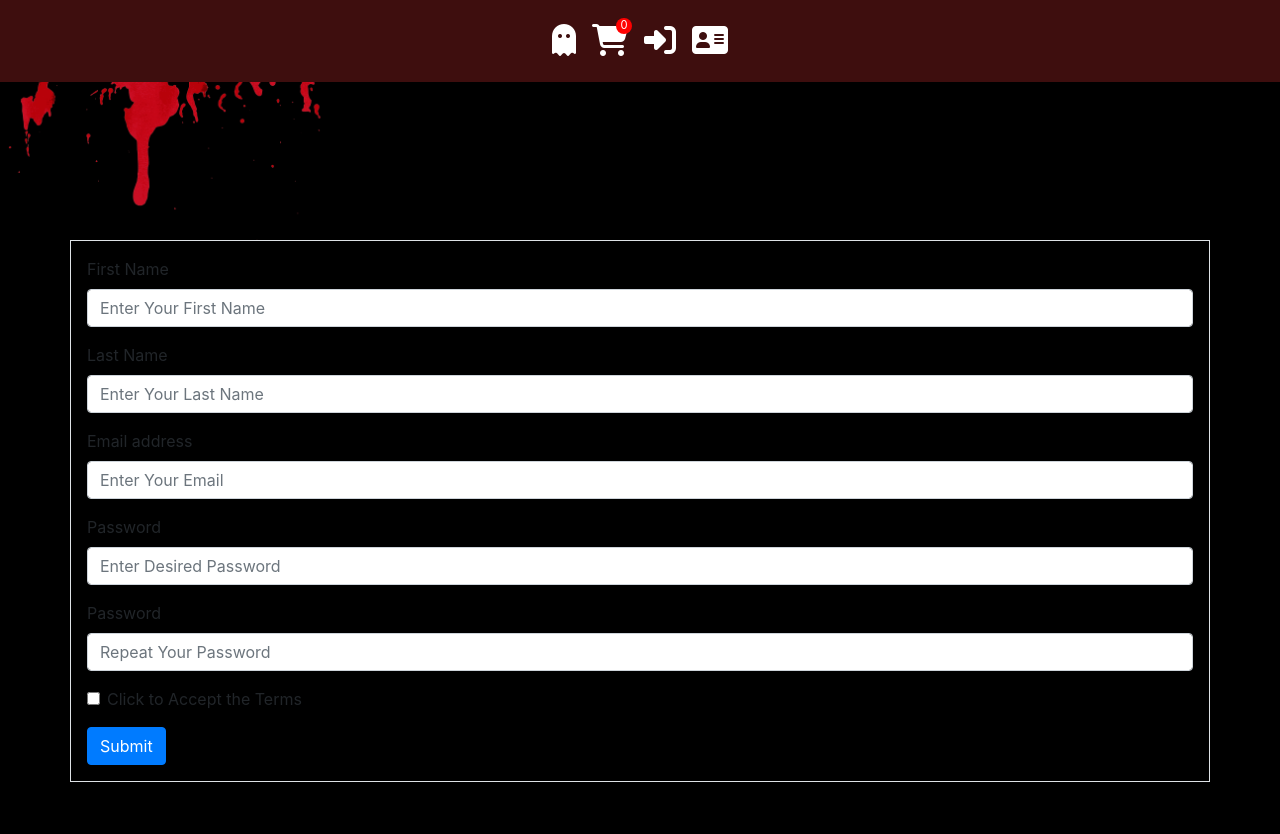
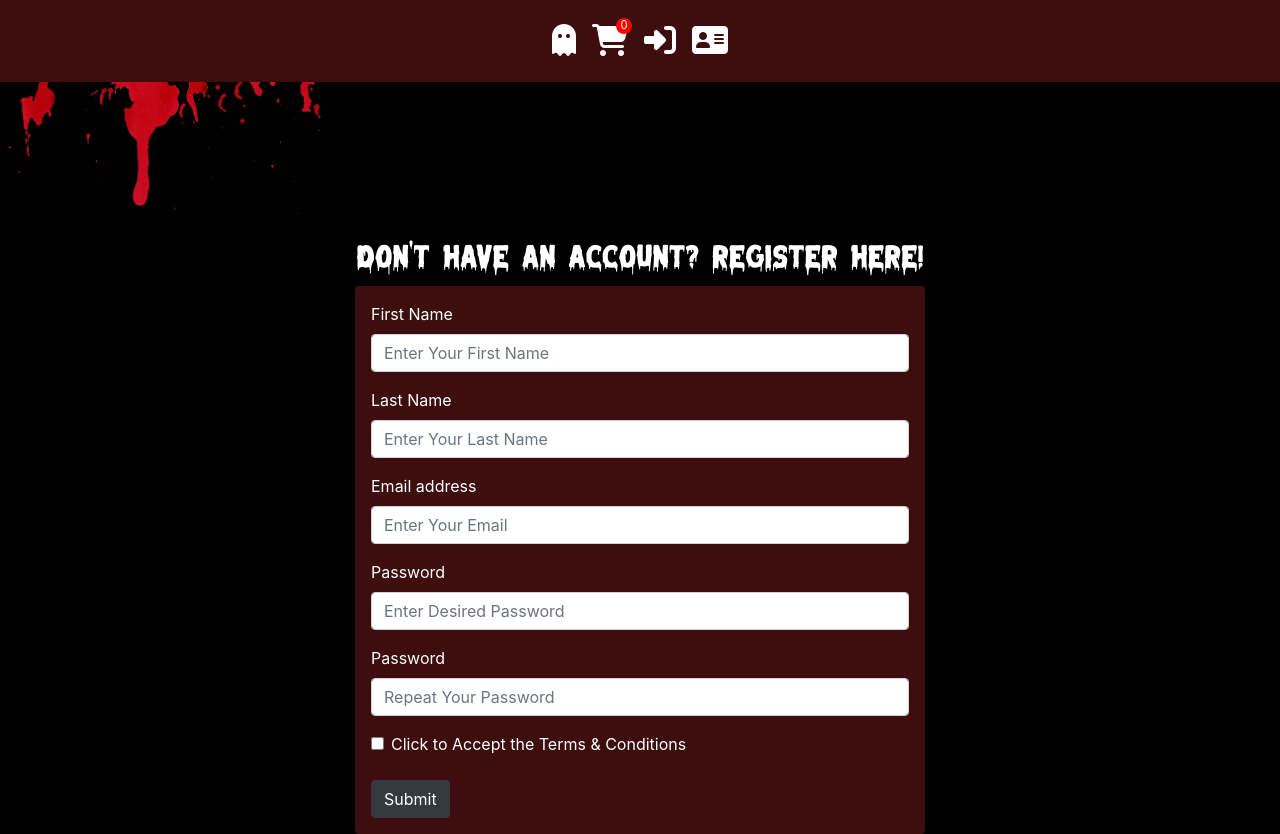
Before and after one commit to OdisseasKorovesis/React-Horror-Movie-Poster-Shop, a React (Create React App) app: page /registration in a window 1280 px wide. Before the commit the page ends 800 px from the top, so only its background shows below. Built offline with nearby package versions, Linux system fonts and the light colour scheme; no server answers.

Commit message:
presentational changes to the forms

```diff
--- /dev/null
+++ b/src/components/LoginForm/index.css
@@ -0,0 +1,8 @@
+.form-title {
+    font-family: 'Melted-Monster', cursive;
+    font-size: 2rem;
+}
+
+.form-body {
+    background-color: #3e0e0e;
+}
--- a/src/components/LoginForm/index.js
+++ b/src/components/LoginForm/index.js
@@ -1,4 +1,5 @@
-import {useForm} from 'react-hook-form';
+import { useForm } from 'react-hook-form';
+import './index.css'
 
 function LoginForm() {
     const { register, handleSubmit, errors } = useForm();
@@ -17,9 +18,9 @@ function LoginForm() {
         console.log(`Data submitted: ${JSON.stringify(data)}`);
 
         registeredUsers.forEach((user) => {
-            if(user.email === submittedEmail && user.password === submittedPassword) {
+            if (user.email === submittedEmail && user.password === submittedPassword) {
                 console.log("Succesful login!");
-            } else if(user.email === submittedEmail && user.password !== submittedPassword) {
+            } else if (user.email === submittedEmail && user.password !== submittedPassword) {
                 console.log("Wrong Password!");
             } else {
                 console.log("Cannot find account with specified email!")
@@ -28,20 +29,26 @@ function LoginForm() {
     }
 
     return (
-        <div className="container border p-3" onSubmit={handleSubmit(onSubmit)}>
-            <form >
+
+
+        <div className="container p-3" onSubmit={handleSubmit(onSubmit)}>
+            <h2 className="form-title h2 text-center mb-4 text-white">Log in to the Shop</h2>
+            <div class="row justify-content-center">
+                <form className=" form-body rounded col-6 p-3">
                     <div class="form-group">
-                    <label for="email">Email address</label>
-                    <input name="email" ref={register({ required: "Email is required"})} type="text" class="form-control" id="email" placeholder="Enter Your Email" />
+                        <label className="text-white" for="email">Email address</label>
+                        <input name="email" ref={register({ required: "Email is required" })} type="text" class="form-control" id="email" placeholder="Enter your Email" />
                         {errors.email && <p>{errors.email.message}</p>}
                     </div>
                     <div class="form-group">
-                    <label for="password">Password</label>
-                    <input name="password" ref={register({ required: "Password is required"})} type="password" class="form-control" id="password" placeholder="Enter Desired Password" />
+                        <label className="text-white" for="password">Password</label>
+                        <input name="password" ref={register({ required: "Password is required" })} type="password" class="form-control" id="password" placeholder="Enter your Password" />
                         {errors.password && <p>{errors.password.message}</p>}
                     </div>
-                <input type="submit" class="btn btn-primary mt-3" />
+                    <input type="submit" class="btn btn-dark mt-3" />
                 </form>
+            </div>
+
         </div>
     );
 };
--- /dev/null
+++ b/src/components/RegistrationForm/index.css
@@ -0,0 +1,8 @@
+.form-title {
+    font-family: 'Melted-Monster', cursive;
+    font-size: 2rem;
+}
+
+.form-body {
+    background-color: #3e0e0e;
+}
--- a/src/components/RegistrationForm/index.js
+++ b/src/components/RegistrationForm/index.js
@@ -1,5 +1,6 @@
 import { useForm } from "react-hook-form";
 import { useRef } from "react";
+import './index.css';
 
 function RegistrationForm() {
 
@@ -13,42 +14,46 @@ function RegistrationForm() {
     }
 
     return (
-        <div className="container border p-3" onSubmit={handleSubmit(onSubmit)}>
-            <form >
+        <div className="container" onSubmit={handleSubmit(onSubmit)}>
+            <h2 className="form-title text-white text-center">Don't Have an Account? Register Here!</h2>
+            <div className="row justify-content-center">
+                <form className="form-body p-3 rounded col-6">
                     <div class="form-group">
-                    <label for="firstName">First Name</label>
+                        <label for="firstName" className="text-white">First Name</label>
                         <input name="firstName" ref={register({ required: "Enter your First Name" })} type="text" class="form-control" id="form_firstName" placeholder="Enter Your First Name" />
                         {errors.firstName && <p>First name is required</p>}
                     </div>
                     <div class="form-group">
-                    <label for="lastName">Last Name</label>
+                        <label for="lastName" className="text-white">Last Name</label>
                         <input name="lastName" ref={register({ required: "Enter your Last Name" })} type="text" class="form-control" id="form_lastName" placeholder="Enter Your Last Name" />
                         {errors.lastName && <p>{errors.lastName.message}</p>}
                     </div>
                     <div class="form-group">
-                    <label for="email">Email address</label>
-                    <input name="email" ref={register({ required: true, pattern: { value: /^[A-Z0-9._%+-]+@[A-Z0-9.-]+\.[A-Z]{2,}$/i }},)} type="text" class="form-control" id="email" placeholder="Enter Your Email" />
+                        <label for="email" className="text-white">Email address</label>
+                        <input name="email" ref={register({ required: true, pattern: { value: /^[A-Z0-9._%+-]+@[A-Z0-9.-]+\.[A-Z]{2,}$/i } },)} type="text" class="form-control" id="email" placeholder="Enter Your Email" />
                         {errors.email?.type === "required" && "Email is required"}
                         {errors.email?.type === "pattern" && "Please enter valid email"}
                     </div>
                     <div class="form-group">
-                    <label for="password">Password</label>
-                    <input name="password" ref={register({ required: true, pattern: { value: /^(?=.*[a-z])(?=.*[A-Z])(?=.*[0-9])(?=.*[ -/:-@\[-`{-~]).{6,64}$/ }},)} type="password" class="form-control" id="password" placeholder="Enter Desired Password" />
+                        <label for="password" className="text-white">Password</label>
+                        <input name="password" ref={register({ required: true, pattern: { value: /^(?=.*[a-z])(?=.*[A-Z])(?=.*[0-9])(?=.*[ -/:-@\[-`{-~]).{6,64}$/ } },)} type="password" class="form-control" id="password" placeholder="Enter Desired Password" />
                         {errors.password?.type === "required" && "Password is required"}
                         {errors.password?.type === "pattern" && "Password must be longer than 6 characters and contain: 1 uppercase, 1 lowercase, 1 special, 1 number"}
                     </div>
                     <div class="form-group">
-                    <label for="repeatPassword">Password</label>
-                    <input name="repeatPassword" ref={register({validate: value => value === password.current || "The passwords do not match"})} type="password" class="form-control" id="repeatPassword" placeholder="Repeat Your Password" />
+                        <label for="repeatPassword" className="text-white">Password</label>
+                        <input name="repeatPassword" ref={register({ validate: value => value === password.current || "The passwords do not match" })} type="password" class="form-control" id="repeatPassword" placeholder="Repeat Your Password" />
                         {errors.repeatPassword && <p>{errors.repeatPassword.message}</p>}
                     </div>
                     <div class="form-check">
-                    <input name="terms" ref={register({required: "You must accept the terms in order to continue."})} type="checkbox" class="form-check-input" id="terms" />
+                        <input name="terms" ref={register({ required: "You must accept the terms in order to continue." })} type="checkbox" class="form-check-input" id="terms" />
                         {errors.terms && <p>{errors.terms.message}</p>}
-                    <label class="form-check-label" for="terms">Click to Accept the Terms</label>
+                        <label class="form-check-label" for="terms " className="text-white">Click to Accept the Terms &amp; Conditions</label>
                     </div>
-                <input type="submit" class="btn btn-primary mt-3" />
+                    <input type="submit" class="btn btn-dark mt-3" />
                 </form>
+            </div>
+
         </div>
     );
 };
```
Lines whose indentation alone changed are shown as unchanged.
